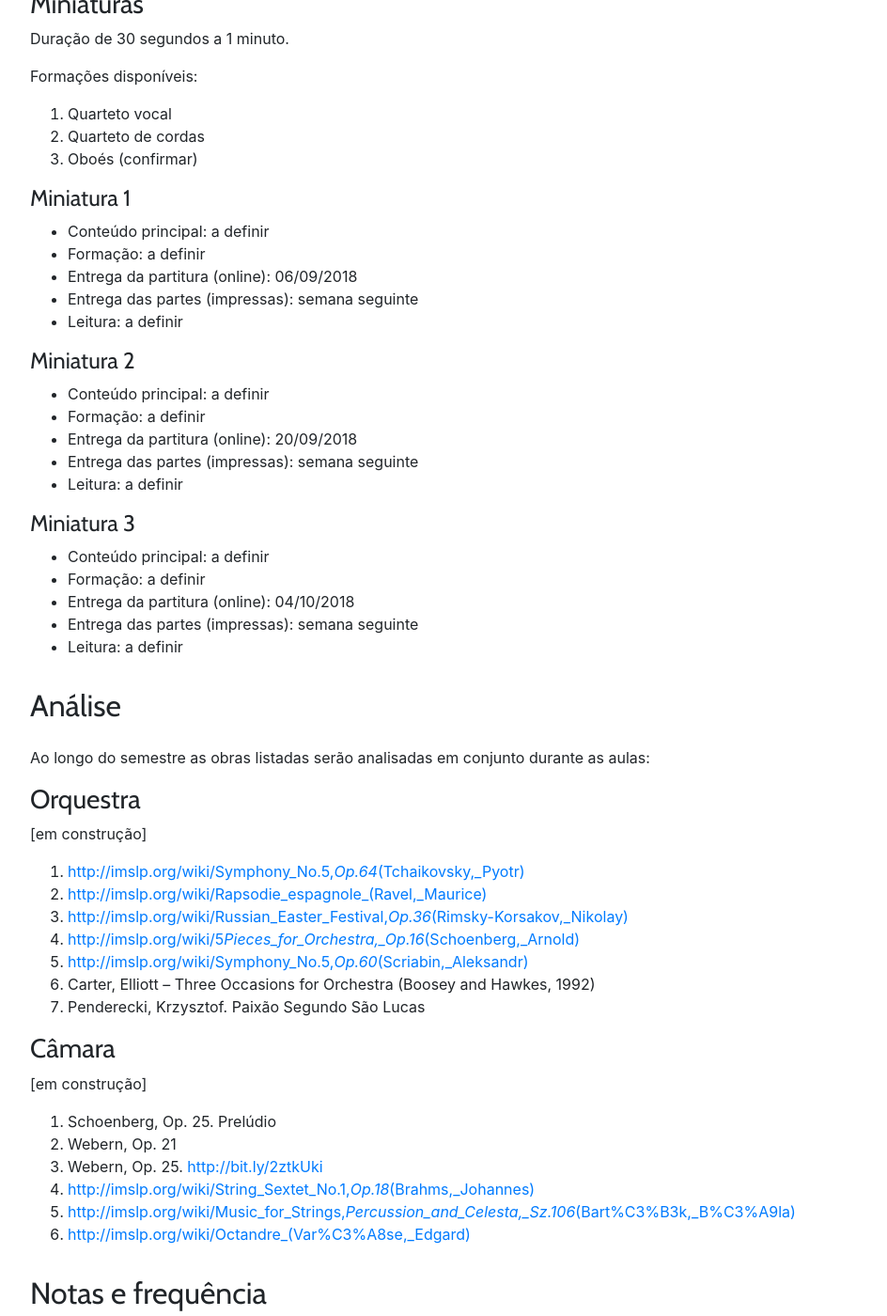
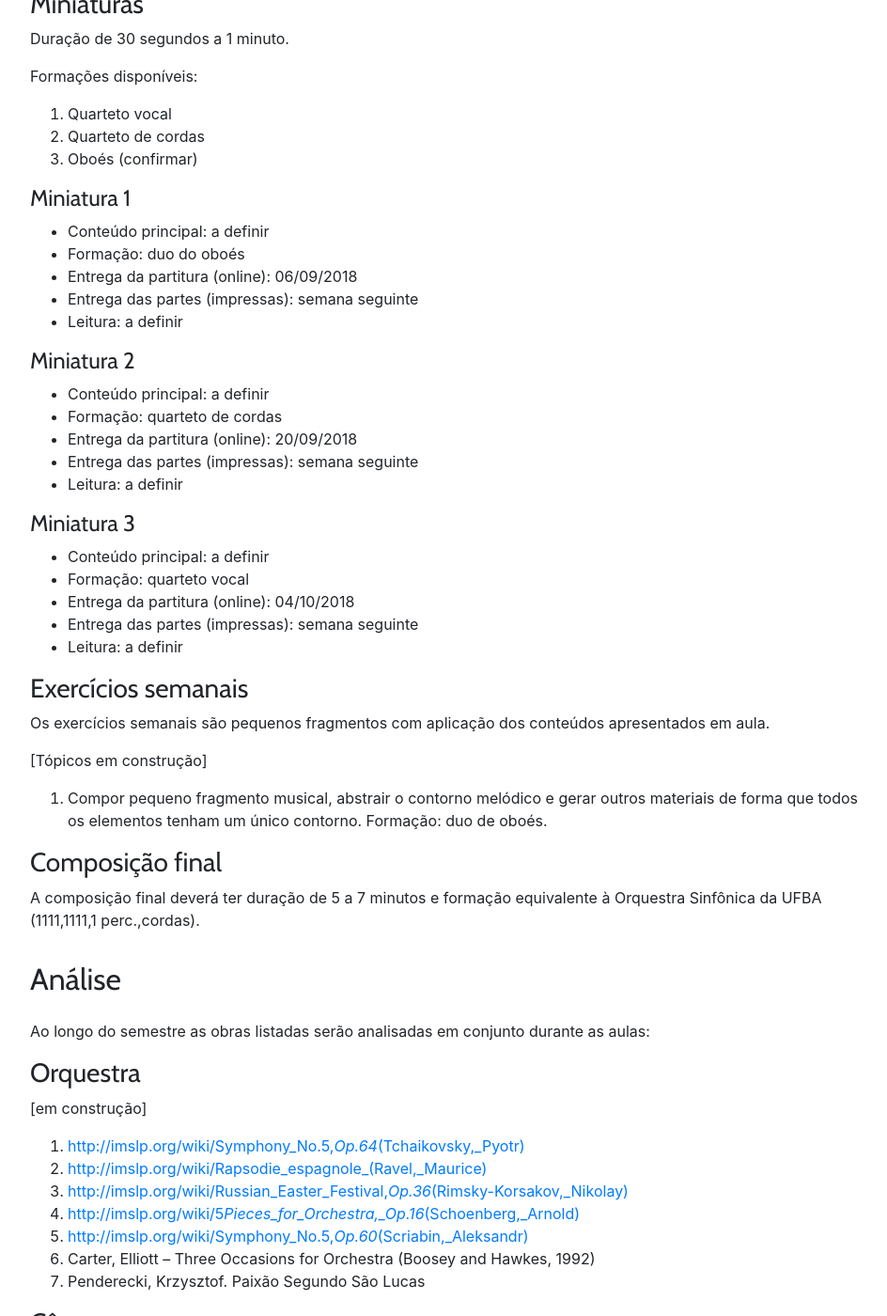
Before and after one commit to kroger/genosmus, a Jekyll site: the page built from _marcos/musb15.md, in a window 1280 px wide and 1400 px high, scrolled down 2665 px. Shown: the whole window at 94% size, without its empty margins (68-1012 px from the left). Built offline with Jekyll 4.4.1, drawn with Linux system fonts in a browser that asks for light colours; the table of contents is made by our own code.

Commit message:
Trabalho semanal e ordem das miniaturas

```diff
--- a/_marcos/musb15.md
+++ b/_marcos/musb15.md
@@ -112,7 +112,7 @@ Formações disponíveis:
 #### Miniatura 1
 
  - Conteúdo principal: a definir
- - Formação: a definir
+ - Formação: duo do oboés
  - Entrega da partitura (online): 06/09/2018
  - Entrega das partes (impressas): semana seguinte
  - Leitura: a definir
@@ -120,7 +120,7 @@ Formações disponíveis:
 #### Miniatura 2
 
  - Conteúdo principal: a definir
- - Formação: a definir
+ - Formação: quarteto de cordas
  - Entrega da partitura (online): 20/09/2018
  - Entrega das partes (impressas): semana seguinte
  - Leitura: a definir
@@ -128,12 +128,11 @@ Formações disponíveis:
 #### Miniatura 3
 
  - Conteúdo principal: a definir
- - Formação: a definir
+ - Formação: quarteto vocal
  - Entrega da partitura (online): 04/10/2018
  - Entrega das partes (impressas): semana seguinte
  - Leitura: a definir
 
-<!--
 
 ### Exercícios semanais
 
@@ -141,19 +140,12 @@ Os exercícios semanais são pequenos fragmentos com aplicação dos conteúdos
 
 [Tópicos em construção]
 
-  1. Entrega em <span style="text-decoration: underline;">26/10</span>. Definir uma série e harmonizar com tetracordes da própria série. evitar pares de 2as e 3as consecutivas. Apresentar 3 a 5 ocorrências. Variar a maneira de acompanhar. Indicar o que ocorre. Para piano.
-  2. Entrega em <span style="text-decoration: underline;">09/11</span>. Definir uma série e harmonizar com tetracordes da própria série. Evitar construir série com pares de 2as e/ou 3as consecutivas. Compor miniatura com três seções, a primeira de textura homofônica, a segunda, contrastante com a primeira, contrapontística, e a terceira de retorno à primeira (ABA&#8217;). Para orquestra de câmara (OSUFBA)
-  3. Entrega em <span style="text-decoration: underline;">16/11</span>. [Straus, cap. 1 -- contraponto].  Escrever pelo menos dois breves duetos entre instrumentos de orquestra de voz de contralto e soprano que tenham as características: a) começar com Dó central no contralto e Si sétima acima no soprano, b) usar semibreves como no contraponto de primeira espécie, c) o intervalo entre as partes deve ser um membro de ic1, ic2 ou ic6, d) cada parte pode mover-se para cima ou para baixo por in1, in2, in3 ou in4 [opcional]. e) terminar na nota que começou, f) dar um contorno atrativo, significativo para ambas as melodias.
-  4. Entrega em <span style="text-decoration: underline;">23/11</span>. [Straus, cap. 2]. Escreva uma pec?a curta para o seu instrumento na qual o principal senso de direc?a?o e? provido pela transposic?a?o sucessiva direcionada e propositada de um conjunto de classes de notas de sua escolha.
-  5. Entrega em <span style="text-decoration: underline;">30/11</span>. Compor uma miniatura para orquestra de cordas (1 minuto) com base em 2 classes de conjuntos diferentes. Esses conjuntos devem ocorrer superpostos em algum momento da peça. Utilizar operações diversas (transposição, inversão). Utilizar uma forma ABA.
-  6. <del>Entrega em 07/12</del> Eliminado em função da leitura
-  7. Entrega em <span style="text-decoration: underline;">14/12</span>.
+1. Compor pequeno fragmento musical, abstrair o contorno melódico e gerar outros materiais de forma que todos os
+elementos tenham um único contorno. Formação: duo de oboés.
 
 ### Composição final
 
 A composição final deverá ter duração de 5 a 7 minutos e formação equivalente à Orquestra Sinfônica da UFBA (1111,1111,1 perc.,cordas).
-
--->
 
 ## Análise
 
```
